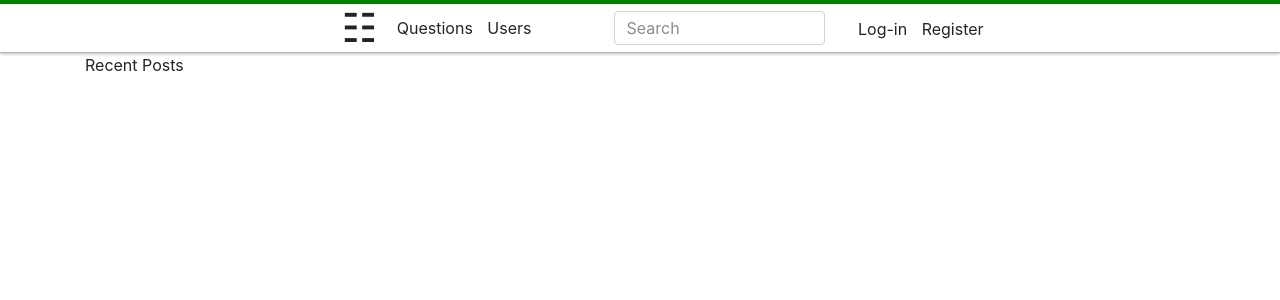
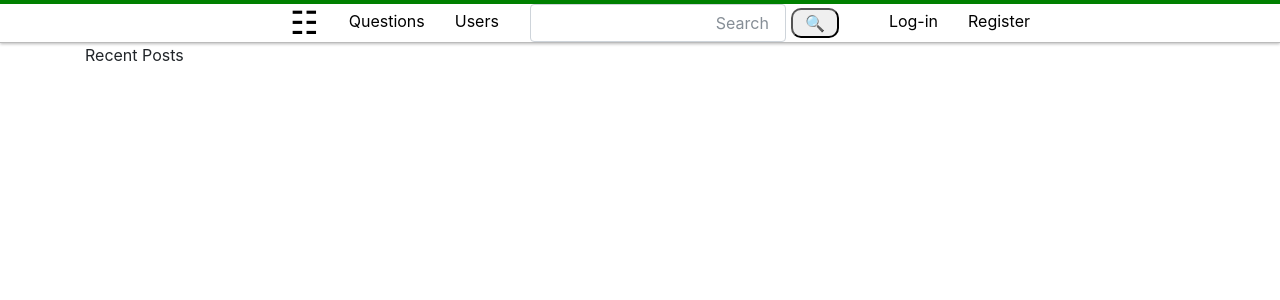
Before and after one commit to soggybag/WEB-3-Contract, a Node server app: page / in a window 1280 px wide. Shown: the top 300 px of the page. Run offline with Node 20, Linux system fonts and the light colour scheme; data that the repository does not hold is empty; some libraries are stand-ins or nearby versions.

Commit message:
Simplified navbar

```diff
--- a/public/style.css
+++ b/public/style.css
@@ -18,69 +18,77 @@
 /* Navbar */
 
 .stick-navbar{
+    display: inline-flex;
     position: sticky;
-    display: inline-block;
+    justify-content: center;
     top: 0px;
+    overflow: visible;
     border-top: 4px solid green;
     border-bottom: 1px solid #BBB;
     box-shadow: 0px 1px 3px #BBB;
     width: 100%;
 }
 
-#navigation{
-    display: flex;
-    flex-direction: row;
-    align-items: center;
-    justify-content: center;
-    margin: 0px;
-}
 
 .stick-navbar *{
     margin: 0px 5px;
 }
 
-
 .stick-navbar ul{
+    display: inline-flex;
+    flex-direction: row;
     list-style: none;
 
 }
 
-.stick-navbar ul *{
-    display: inline-block;
-    vertical-align: middle;
-    height: 100%;
-
+.stick-navbar ul a:hover{
+    background-color: #EEE;
+}
+.stick-navbar ul a{
+    text-decoration: none;
+    color: black;
+    padding: 5px;
 }
 
-.stick-navbar ul li:hover{
-    background-color: #BBB;
+#logo{
+    padding: 0px;
 }
 
 
 
+
 /* Searches */
+
 .search-set{
     white-space: nowrap;
+    justify-content: flex-end;
 }
 
 #search-button{
-    float: right;
-    width: 75%;
-    margin: 0px;
+    margin: 0px !important;
+    position: relative;
+    right: 0%;
+    width: 80%;
+    text-align: right;
+
 }
 
-#search-button:focus{
-    position: relative;
+/*#search-button:focus{
     animation-name: search-stretch;
-    animation-duration: 0.5s;
-    width: 160%;
-}
+    animation-duration: 1s;
+    width: 350%;
+}*/
+
+/*@keyframes search-stretch {
+    from {width: 30%;}
+    to {width: 350%;}
+}*/
 
 #search-button + button{
     position: relative;
-    opacity: 0;
-    left: 80%;
-    display: none;
+    /*opacity: 0;*/
+    right: 0%;
+    /*display: none;*/
     width: 15%;
     height: 70%;
     border-radius: 10px;
@@ -94,9 +102,3 @@
     display: inherit;
     opacity: 100;
 }
-
-
-@keyframes search-stretch {
-    from {width: 75%;}
-    to {width: 160%;}
-}
--- a/views/layouts/main.handlebars
+++ b/views/layouts/main.handlebars
@@ -9,10 +9,10 @@
 <body class="{{bodytype}}">
 <div class="stick-navbar">
     <ul id="navigation">
-        <div id="page-nav">
-            <li><h1 id="logo">&#9783;</h1></li>
-            <li>Questions</li>
-            <li>Users</li>
+        <!--  Nav  -->
+            <a id="logo" href="/"><li><h2>&#9783;</h1></li></a>
+            <a href="/"><li>Questions</li></a>
+            <a href="/"><li>Users</li></a>
             <li>
                 <form class="search-set form-inline" action="/location">
                     <input id="search-button" class="form-control mr-sm-2 searchbar" type="search"  name="q" placeholder="Search" aria-label="Search">
@@ -20,13 +20,11 @@
                     <button id="search-submit" type="submit">&#128269;</button>
                 </form>
             </li>
-        </div>
-        <div id="user-nav">
-            <li class="logged-in">{{user}}</li>
-            <li class="logged-in">Log-out</li>
-            <li class="logged-out">Log-in</li>
-            <li class="logged-out">Register</li>
-        </div>
+        <!-- Auth -->
+            <li class="logged-in">{{user.username}}</li>
+            <a href="/logout"><li class="logged-in">Log-out</li></a>
+            <a href="/login"><li class="logged-out">Log-in</li></a>
+            <a href="/register"><li class="logged-out">Register</li></a>
     </ul>
 </div>
 
```
